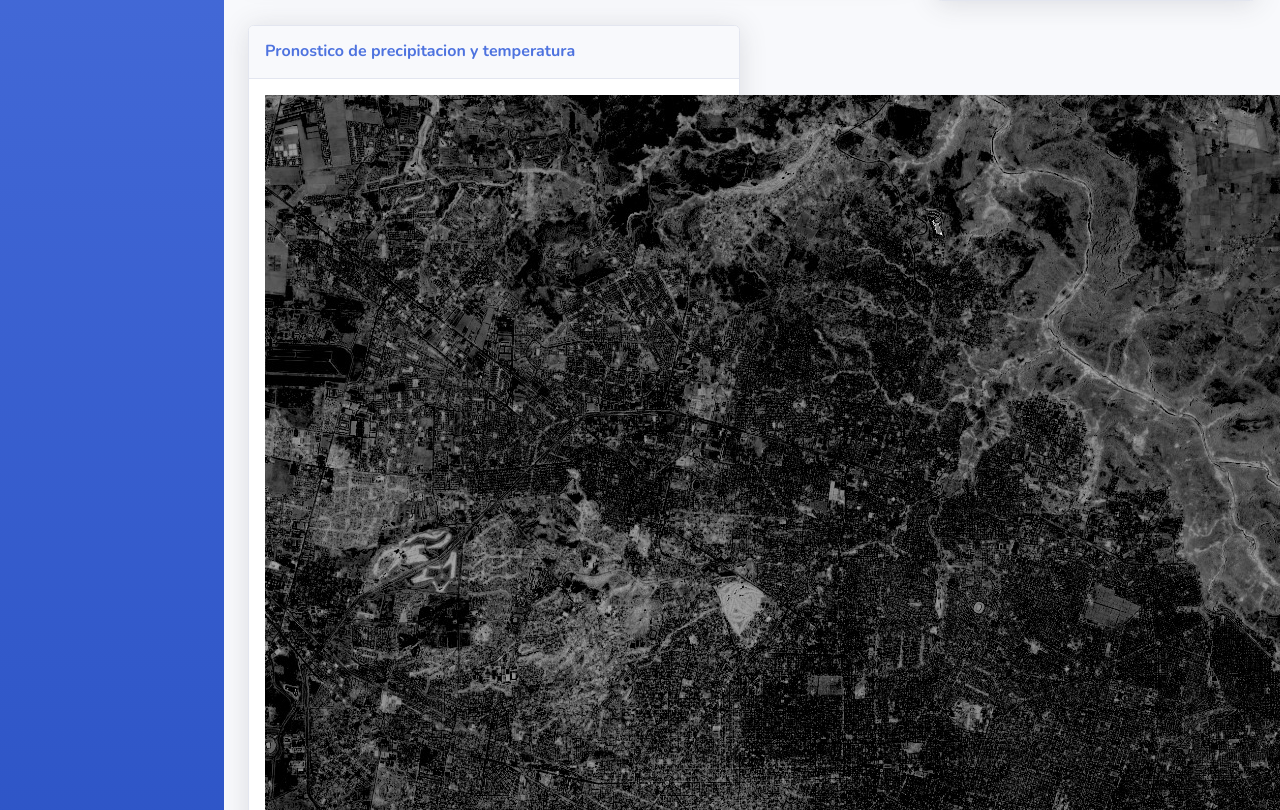
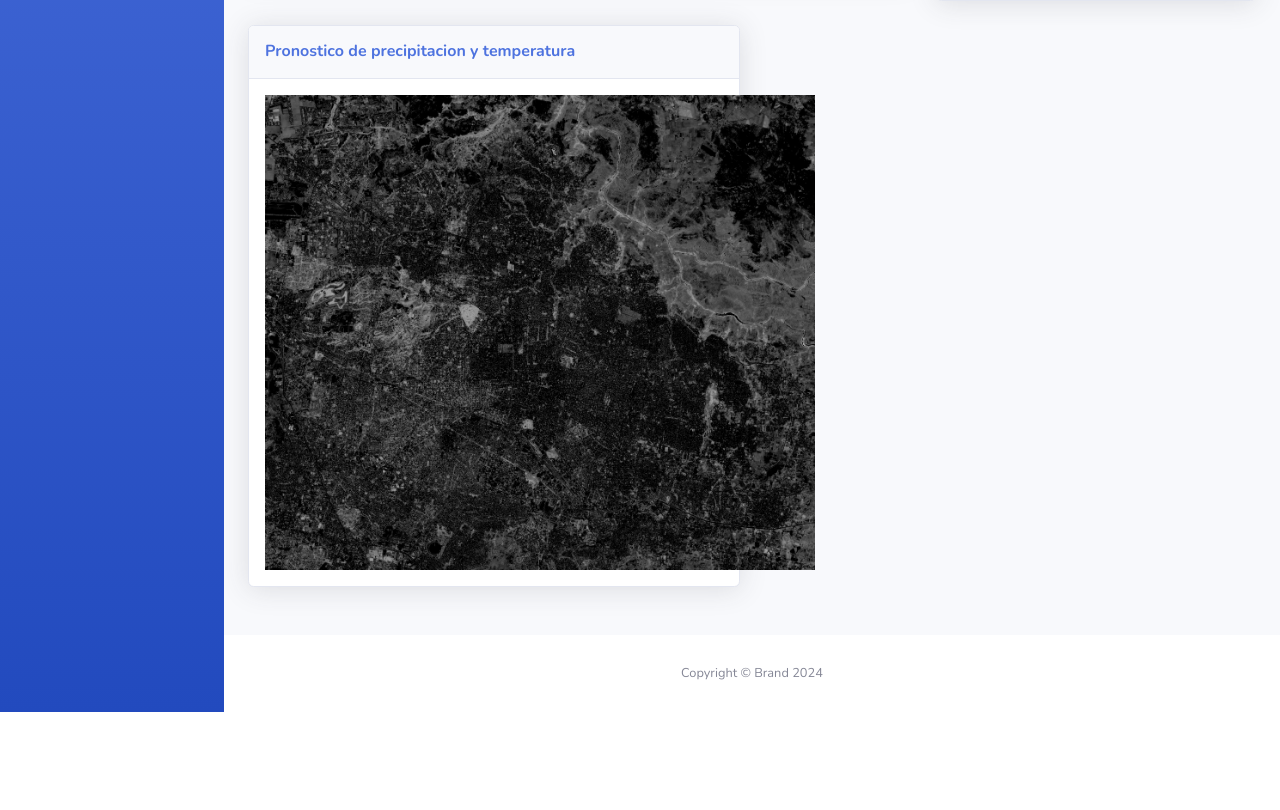
Before and after one commit to varfmx21/agriculture-GeoAnalysis, a Flask app: page / in a window 1280 px wide. Shown: the part 695-1505 px from the top of the page. After the commit the page ends 1407 px from the top, so only its background shows below. Run offline with Flask 3, Linux system fonts and the light colour scheme; some libraries are stand-ins or nearby versions.

Commit message:
new commit

```diff
--- a/templates/index.html
+++ b/templates/index.html
@@ -137,7 +137,7 @@
                                     <h6 class="text-primary fw-bold m-0">Pronostico de precipitacion y temperatura</h6>
                                 </div>
                                 <div class="card-body">
-                                    <img src="data\Humedad.jpg" alt="XD">
+                                    <img src="/static/data/Humedad.jpg" style="width: 550px;">
                                 </div>
                             </div>
                         </div>
```
Also changed, not shown: static/data/Humedad.jpg (renamed from data/Humedad.jpg), static/data/Vegetacion.jpg (renamed from data/Vegetacion.jpg), static/data/data_comisionNacionalDelAgua_Zapopan.txt (renamed from data/data_comisionNacionalDelAgua_Zapopan.txt).
